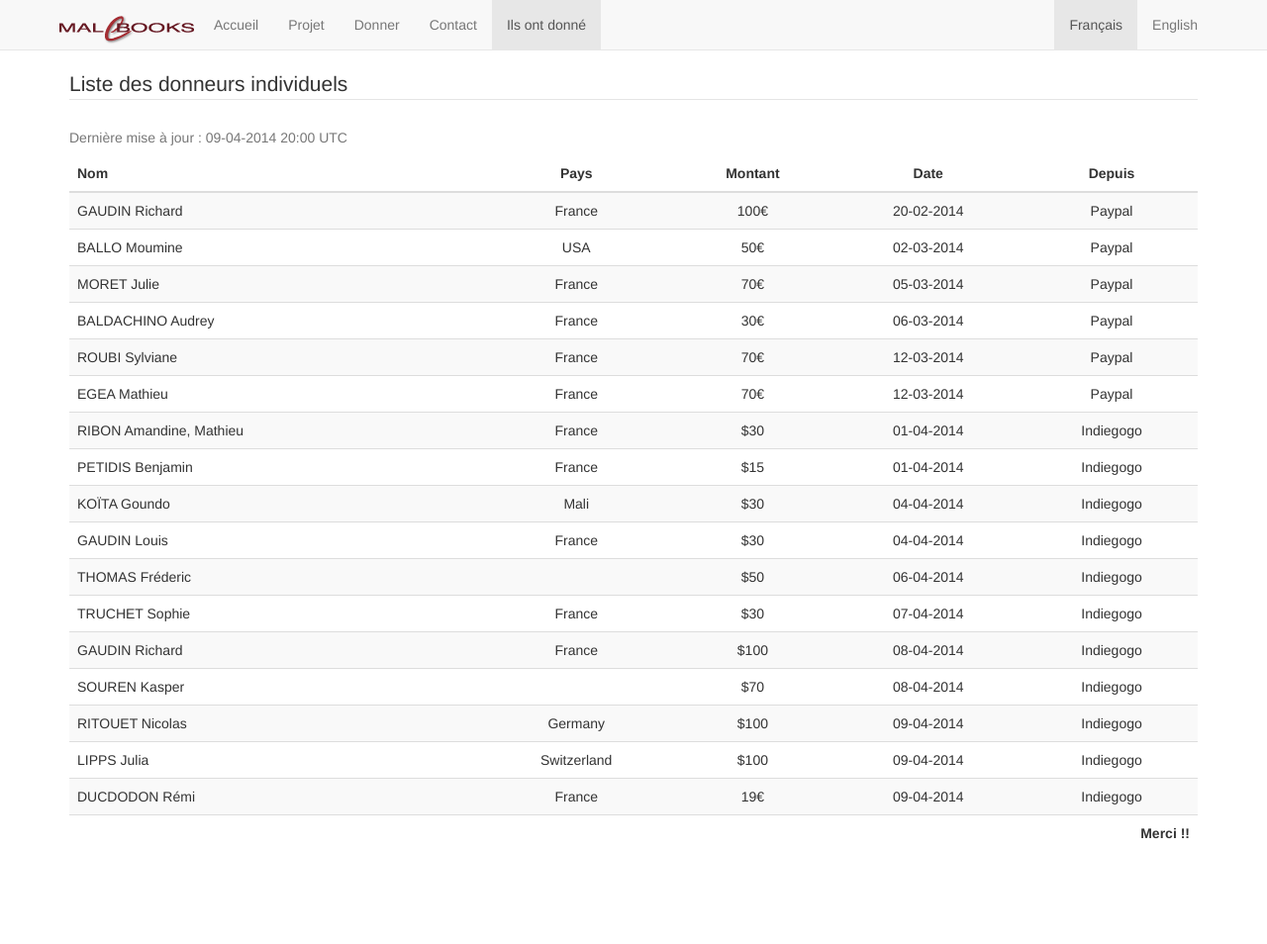
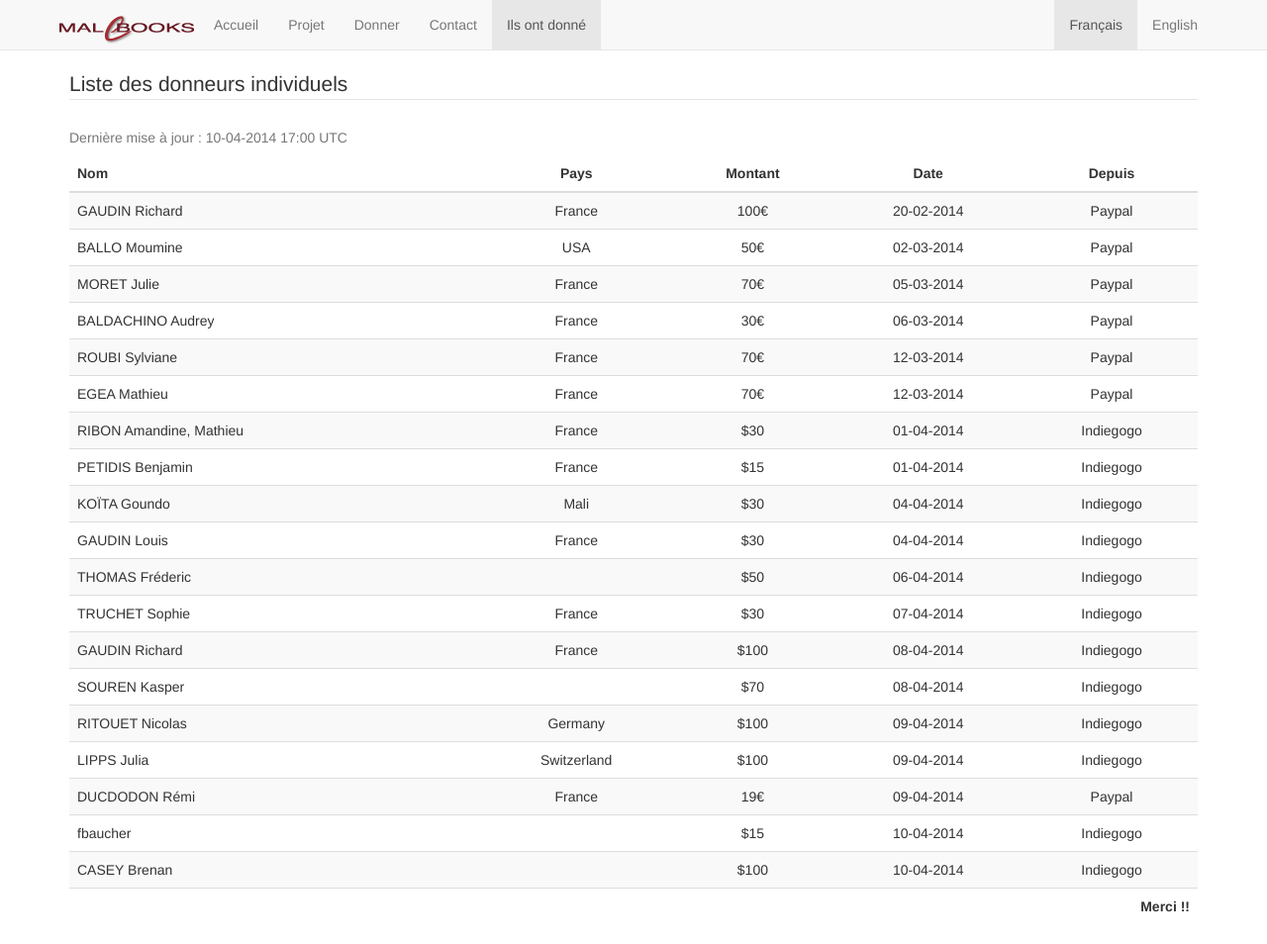
Before and after one commit to HumanESDES/malebooks, a Jekyll site: the page built from donneurs/index.md, in a window 1280 px wide and 954 px high. Shown: the whole window at 99% size. Built offline with Jekyll 4.4.1, drawn with Linux system fonts in a browser that asks for light colours; nearby versions of some CDN libraries; Markdown is read by kramdown in place of the engine named in the settings.

Commit message:
updated donors

```diff
--- a/_includes/donors.html
+++ b/_includes/donors.html
@@ -1,5 +1,5 @@
 <table class="table table-striped budget">
-    <caption>{% if page.lang == 'en' %}Updated on:{% else %}Dernière mise à jour :{% endif %} 09-04-2014 20:00 UTC</caption>
+    <caption>{% if page.lang == 'en' %}Updated on:{% else %}Dernière mise à jour :{% endif %} 10-04-2014 17:00 UTC</caption>
     <thead>
         <legend>{% if page.lang == 'en' %}List of all individual donors{% else %}Liste des donneurs individuels{% endif %}</legend>
         <tr><th>{% if page.lang == 'en' %}Name{% else %}Nom{% endif %}</th><th>{% if page.lang == 'en' %}Country{% else %}Pays{% endif %}</th><th>{% if page.lang == 'en' %}Amount{% else %}Montant{% endif %}</th><th>{% if page.lang == 'en' %}Date{% else %}Date{% endif %}</th><th>{% if page.lang == 'en' %}From{% else %}Depuis{% endif %}</th></tr>
@@ -21,7 +21,9 @@
         <tr><td>SOUREN Kasper</td><td></td><td>$70</td><td>08-04-2014</td><td>Indiegogo</td></tr>
         <tr><td>RITOUET Nicolas</td><td>Germany</td><td>$100</td><td>09-04-2014</td><td>Indiegogo</td></tr>
         <tr><td>LIPPS Julia</td><td>Switzerland</td><td>$100</td><td>09-04-2014</td><td>Indiegogo</td></tr>
-        <tr><td>DUCDODON Rémi</td><td>France</td><td>19€</td><td>09-04-2014</td><td>Indiegogo</td></tr>
+        <tr><td>DUCDODON Rémi</td><td>France</td><td>19€</td><td>09-04-2014</td><td>Paypal</td></tr>
+        <tr><td>fbaucher</td><td></td><td>$15</td><td>10-04-2014</td><td>Indiegogo</td></tr>
+        <tr><td>CASEY Brenan</td><td></td><td>$100</td><td>10-04-2014</td><td>Indiegogo</td></tr>
         <tr><td colspan="5">{% if page.lang == 'en' %}Thank You !!{% else %}Merci !!{% endif %}</td></tr>
     </tbody>
 </table>
```
